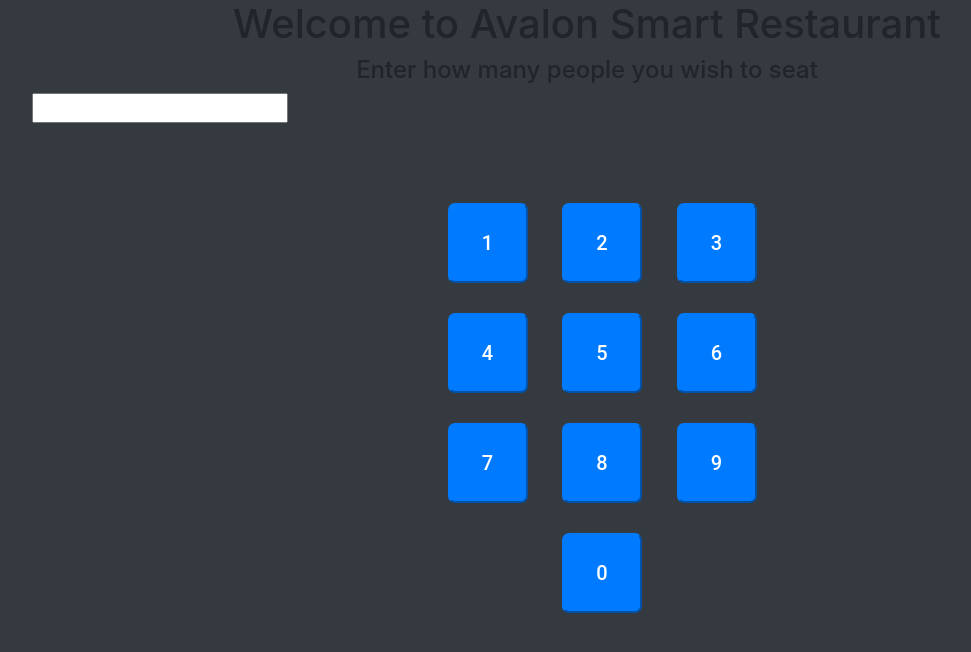
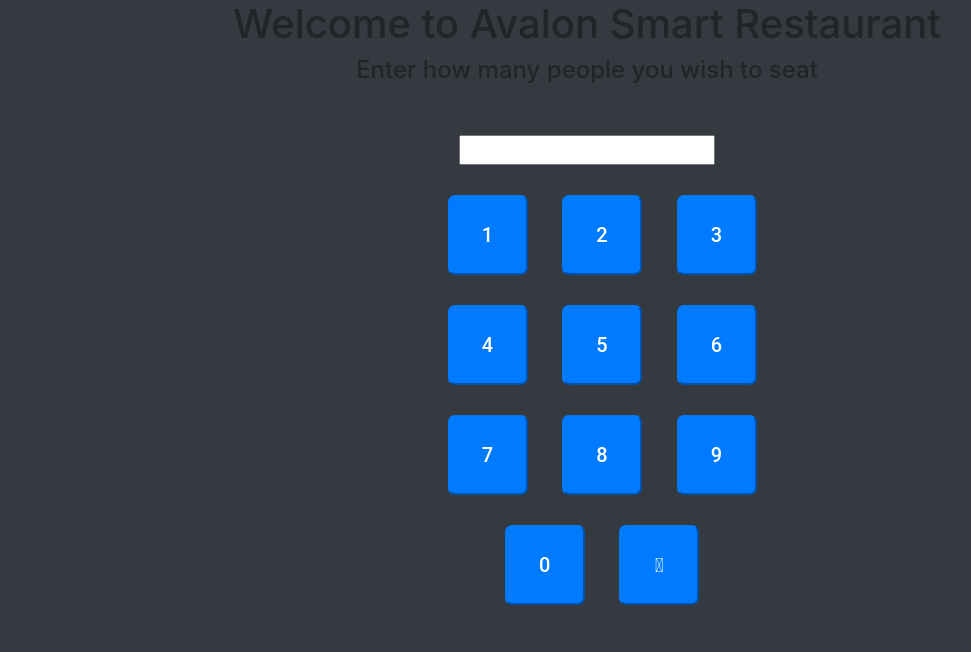
Before and after one commit to flamily/irs, a Flask app: page /select-party-size in a window 1280 px wide. Shown: the top 652 px of the page, without its empty margins (53-1024 px from the left). Run offline with Flask 2, Linux system fonts and the light colour scheme; some libraries are stand-ins or nearby versions.

Commit message:
add js to make numpad a thing yo

```diff
--- a/web/templates/select-party-size.html
+++ b/web/templates/select-party-size.html
@@ -1,40 +1,63 @@
 {% include 'header.html' %}
   <body class="bg-dark">
+    <script type="text/javascript">
+      function addNum(key){
+        var partySize = document.forms[0].partySize;
+        if(partySize.value.length < 2){
+          partySize.value = partySize.value + key;
+        }
+        if(partySize.value.length == 2){
+          setTimeout(submitForm,1000);
+        }
+      }
+      function delNum(){
+        var partySize = document.forms[0].partySize;
+        if(partySize.value.length > 0){
+          partySize.value = partySize.value.slice(0, partySize.value.length-1);
+        }
+        if(partySize.value.length <= 0){
+          setTimeout(submitForm,1000);
+        }
+      }
+    </script>
     <div class="container">
       <div class="text-center">
         <h1>Welcome to Avalon Smart Restaurant</h1>
         <h4>Enter how many people you wish to seat</h4>
       </div>
+      <div id="num-pad" class="container container-space text-center">
+        <form action="partySize.htm" method="get">
           <div class="input">
-        <input inputmode="numeric" pattern="[0-9]*" type="text"/>
+              <input type="text" name="partySize" value="" maxlength="4" class="display" readonly="readonly" />
           </div>
-      <div id="num-pad" class="container container-space text-center">
           <div class="row">
             <div class="col">
-            <button type="button" class="btn-primary btn-select-pad">1</button>
-            <button type="button" class="btn-primary btn-select-pad">2</button>
-            <button type="button" class="btn-primary btn-select-pad">3</button>
+              <button type="button" class="btn-primary btn-select-pad" onclick="addNum('1');">1</button>
+              <button type="button" class="btn-primary btn-select-pad" onclick="addNum('2');">2</button>
+              <button type="button" class="btn-primary btn-select-pad" onclick="addNum('3');">3</button>
             </div>
           </div>
           <div class="row">
             <div class="col">
-              <button type="button" class="btn-primary btn-select-pad">4</button>
-              <button type="button" class="btn-primary btn-select-pad">5</button>
-              <button type="button" class="btn-primary btn-select-pad">6</button>
+                <button type="button" class="btn-primary btn-select-pad" onclick="addNum('4');">4</button>
+                <button type="button" class="btn-primary btn-select-pad" onclick="addNum('5');">5</button>
+                <button type="button" class="btn-primary btn-select-pad" onclick="addNum('6');">6</button>
             </div>
           </div>
           <div class="row">
             <div class="col">
-            <button type="button" class="btn-primary btn-select-pad">7</button>
-            <button type="button" class="btn-primary btn-select-pad">8</button>
-            <button type="button" class="btn-primary btn-select-pad">9</button>
+              <button type="button" class="btn-primary btn-select-pad" onclick="addNum('7');">7</button>
+              <button type="button" class="btn-primary btn-select-pad" onclick="addNum('8');">8</button>
+              <button type="button" class="btn-primary btn-select-pad" onclick="addNum('9');">9</button>
             </div>
           </div>
           <div class="row">
             <div class="col">
-            <button type="button" class="btn-primary btn-select-pad">0</button>
+              <button type="button" class="btn-primary btn-select-pad" onclick="addNum('0');">0</button>
+              <button type="button" class="btn-primary fa fa-backspace btn-select-pad" onclick="delNum();"></button>
             </div>
           </div>
+        </form>
       </div>
     </div>
   </body>
```
Lines whose indentation alone changed are shown as unchanged.
